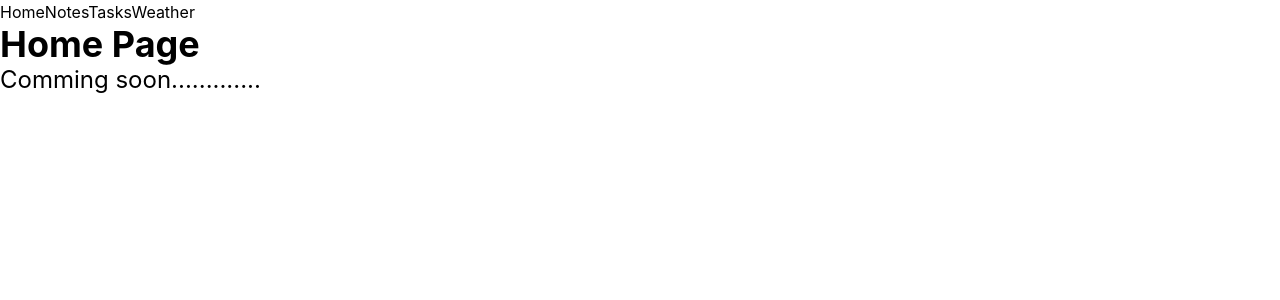
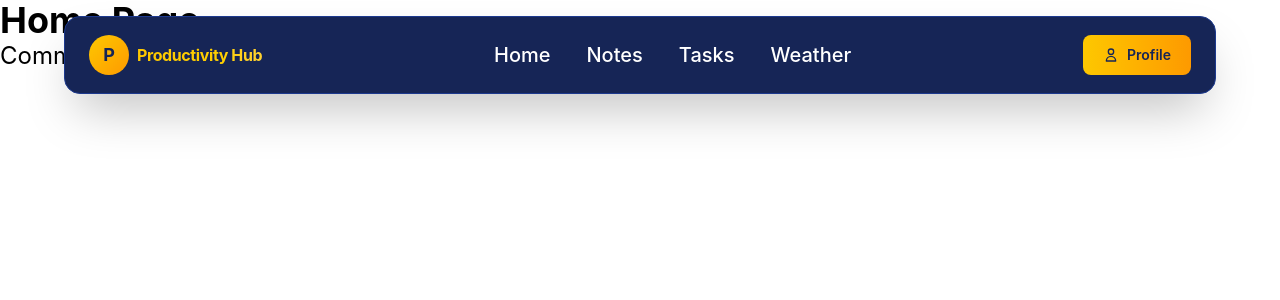
Before and after one commit to snigdhamistry/my-productivity-hub, a React (Vite) app: page / in a window 1280 px wide. Shown: the top 300 px of the page. Built offline with nearby package versions, Linux system fonts and the light colour scheme.

Commit message:
add profile page and theme component and update routing

```diff
--- a/src/App.jsx
+++ b/src/App.jsx
@@ -1,19 +1,23 @@
 import React from 'react'
-import Navbar from './components/Navbar'
 import { Route, Routes } from 'react-router-dom'
+import Navbar from './components/Navbar/Navbar'
+import Theme from './components/Theme'
 import Home from './pages/Home'
 import Notes from './pages/Notes'
 import Tasks from './pages/Tasks'
 import Weather from './pages/Weather'
+import Profile from './pages/Profile'
 const App = () => {
   return (
     <div>
-      <Navbar />
+      <Navbar/>
       <Routes>
         <Route path='/' element={<Home />} />
         <Route path='/notes' element={<Notes />} />
         <Route path='/tasks' element={<Tasks />} />
         <Route path='/weather' element={<Weather />} />
+        <Route path='/profile' element={<Profile />} />
+        <Route path='/theme' element={<Theme />} />
       </Routes>
     </div>
   )
--- /dev/null
+++ b/src/components/Theme.jsx
@@ -0,0 +1,11 @@
+import React from 'react'
+
+const Theme = () => {
+       return (
+              <div>
+
+              </div>
+       )
+}
+
+export default Theme
--- /dev/null
+++ b/src/pages/Profile.jsx
@@ -0,0 +1,11 @@
+import React from 'react'
+import { Link } from 'react-router-dom'
+const Profile = () => {
+       return (
+              <>
+              <Link to="/theme">You can change theme from here Theme</Link>
+              </>
+       )
+}
+
+export default Profile
```
